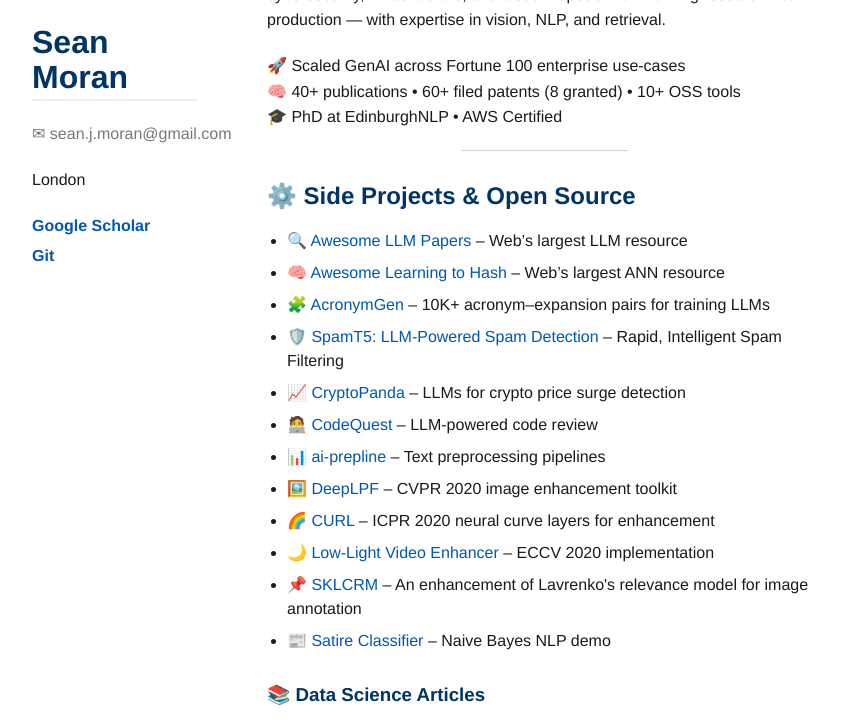
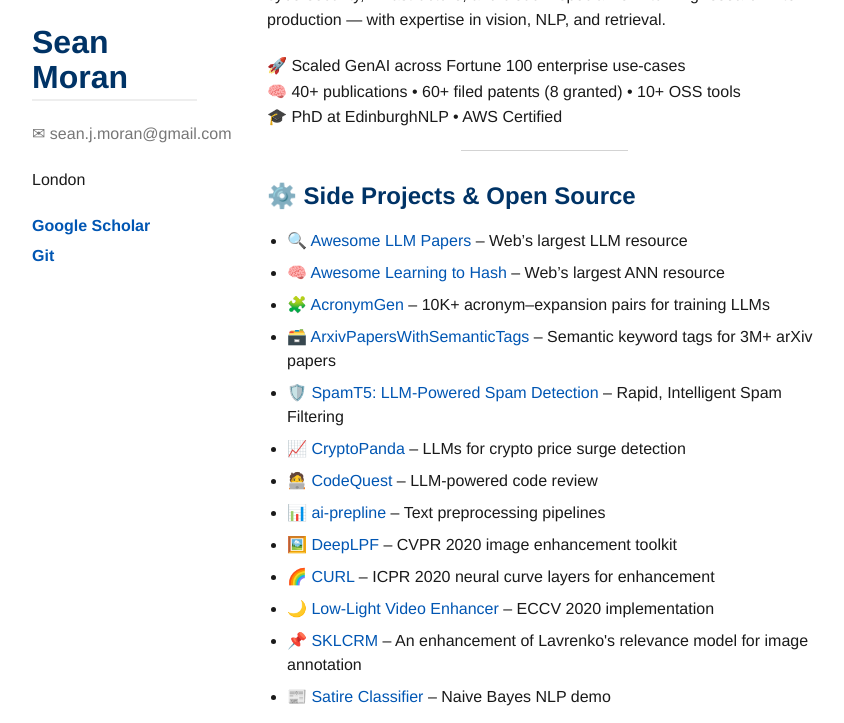
Before and after one commit to sjmoran/sjmoran.github.io, a Jekyll site: the page built from index.md, in a window 1280 px wide and 900 px high, cut to the strip 177-900 px from the top of the window. Shown: the whole strip, without its empty margins (8-852 px from the left). Built offline with Jekyll 4.4.1, drawn with Linux system fonts in a browser that asks for light colours.

Commit message:
Update side-projects.html

```diff
--- a/_includes/side-projects.html
+++ b/_includes/side-projects.html
@@ -3,6 +3,7 @@
   <li><a href="https://awesome-llm-papers.github.io">🔍 Awesome LLM Papers </a> – Web’s largest LLM resource</li>
   <li><a href="https://learning2hash.github.io">🧠 Awesome Learning to Hash</a> – Web’s largest ANN resource</li>
   <li><a href="https://huggingface.co/datasets/sjmoran/AcronymGen">🧩 AcronymGen</a> – 10K+ acronym–expansion pairs for training LLMs</li>
+  <li><a href="https://huggingface.co/datasets/sjmoran/ArxivDumpWithSemanticTags">🗃️ ArxivPapersWithSemanticTags</a> – Semantic keyword tags for 3M+ arXiv papers</li>
   <li><a href="https://github.com/jpmorganchase/llm-email-spam-detection">🛡️ SpamT5: LLM-Powered Spam Detection</a> – Rapid, Intelligent Spam Filtering</li>
   <li><a href="https://github.com/sjmoran/crypto-panda">📈 CryptoPanda</a> – LLMs for crypto price surge detection</li>
   <li><a href="https://github.com/jpmorganchase/codequest">🧑‍💻 CodeQuest</a> – LLM-powered code review</li>
```
